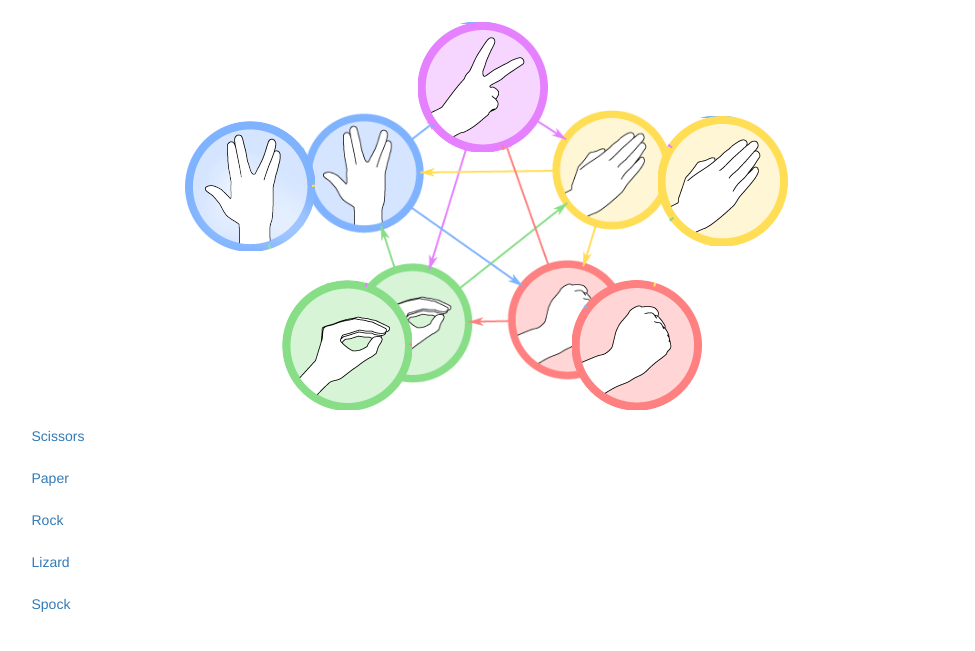
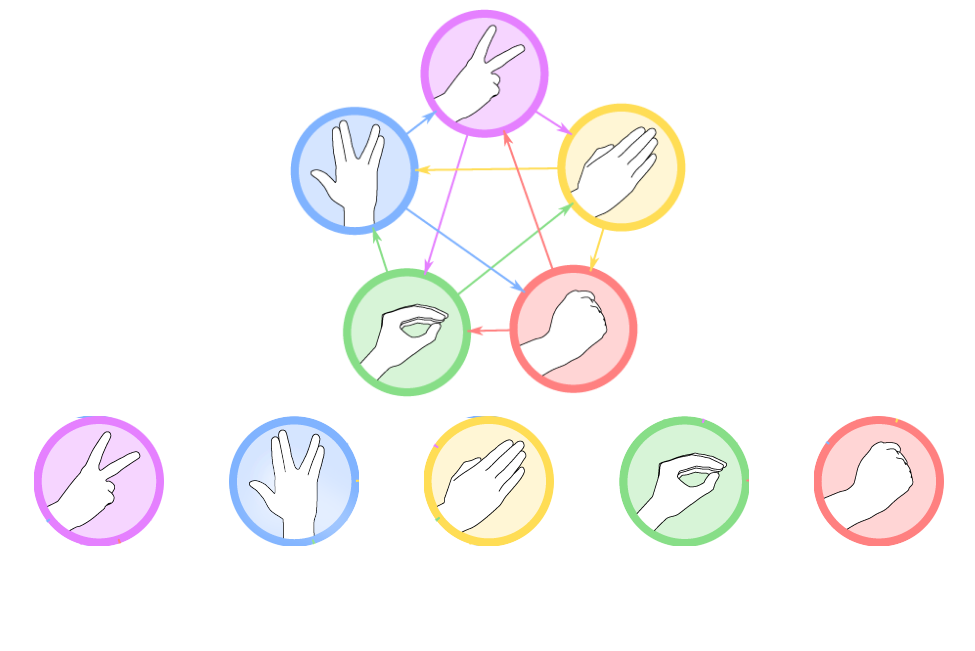
Before and after one commit to andreiconstantinescu/DevAcademy-hackathon, a plain HTML site: page index.html in a window 1280 px wide. Shown: the part 63-714 px from the top of the page, without its empty margins (151-1126 px from the left). Drawn offline with nearby package versions, Linux system fonts and the light colour scheme.

Commit message:
Minor styling.

```diff
--- a/DevApp.js
+++ b/DevApp.js
@@ -25,7 +25,7 @@ $(document).ready(function () {
 		return result;
 	}
 
-	$('a').on('click', function () {
+	$('.user-choice').on('click', function () {
 
 		$('li').removeClass('active');
 		$(this).parent().addClass('active');
--- a/index.html
+++ b/index.html
@@ -12,23 +12,25 @@
       <h1 class="text-center">DevAcademy Hackathon</h1>
       <div id="hero">
         <img src="assets/img/begin.png" alt="" />
- 	 <img src="assets/img/parts/scissors.png" id="scissors">
-         <img src="assets/img/parts/spock.png" id="spock">
-	 <img src="assets/img/parts/paper.png" id="paper">
-         <img src="assets/img/parts/lizard.png" id="lizard">
-         <img src="assets/img/parts/rock.png" id="rock">
       </div>
       <div class="row">
-        <div class="col-sm-5 col-sm-offset-1">
-          <ul class="nav nav-pills nav-stacked" role="tablist">
-            <li><a data-choice="0">Scissors</a></li>
-            <li><a data-choice="1">Paper</a></li>
-            <li><a data-choice="2">Rock</a></li>
-            <li><a data-choice="3">Lizard</a></li>
-            <li><a data-choice="4">Spock</a></li>
-          </ul>
+        <div data-choice="0", class="user-choice col-sm-2 col-sm-offset-1 col-xs-6", style="text-align: center">
+          <img src="assets/img/parts/scissors.png" id="scissors">
         </div>
-        <div class="col-sm-5">
+        <div data-choice="4", class="user-choice col-sm-2 col-xs-6", style="text-align: center">
+          <img src="assets/img/parts/spock.png" id="spock">
+        </div>
+        <div data-choice="1", class="user-choice col-sm-2 col-xs-6", style="text-align: center">
+          <img src="assets/img/parts/paper.png" id="paper">
+        </div>
+        <div data-choice="3", class="user-choice col-sm-2 col-xs-6", style="text-align: center">
+          <img src="assets/img/parts/lizard.png" id="lizard">
+        </div>
+        <div data-choice="2", class="user-choice col-sm-2 col-xs-6", style="text-align: center">
+          <img src="assets/img/parts/rock.png" id="rock">
+        </div>
+      </div>
+        <div class="text-center">
           <div id="result"></div>
           <div class="small"></div>
         </div>
--- a/main.css
+++ b/main.css
@@ -7,7 +7,7 @@ body {
   height: 409px;
 }
 #hero img {
-  padding: 1em;
+  /*padding: 1em;*/
   position: absolute;
   top: 0;
   left: 50%;
@@ -23,52 +23,3 @@ body {
 li {
   pointer: cursor;
 }
-#hero img#scissors {
- padding: 1em;
-  position: absolute;
-  top: 1;
-  left: 49.5%;
-  transform: translate3d(-50%, 0, 0);
-  max-width: 400px;
-  height: auto;
-}
-
-#hero img#spock {
- padding: 1em;
-  position: absolute;
-  top: 100px;
-  left: 29%;
-  transform: translate3d(-50%, 0, 0);
-  max-width: 400px;
-  height: auto;
-}
-
-#hero img#paper {
- padding: 1em;
-  position: absolute;
-  top: 95px;
-  left: 70.5%;
-  transform: translate3d(-50%, 0, 0);
-  max-width: 400px;
-  height: auto;
-}
-
-#hero img#lizard {
- padding: 1em;
-  position: absolute;
-  top: 259px;
-  left: 37.5%;
-  transform: translate3d(-50%, 0, 0);
-  max-width: 400px;
-  height: auto;
-}
-
-#hero img#rock {
- padding: 1em;
-  position: absolute;
-  top: 259px;
-  left: 63%;
-  transform: translate3d(-50%, 0, 0);
-  max-width: 400px;
-  height: auto;
-}
```
